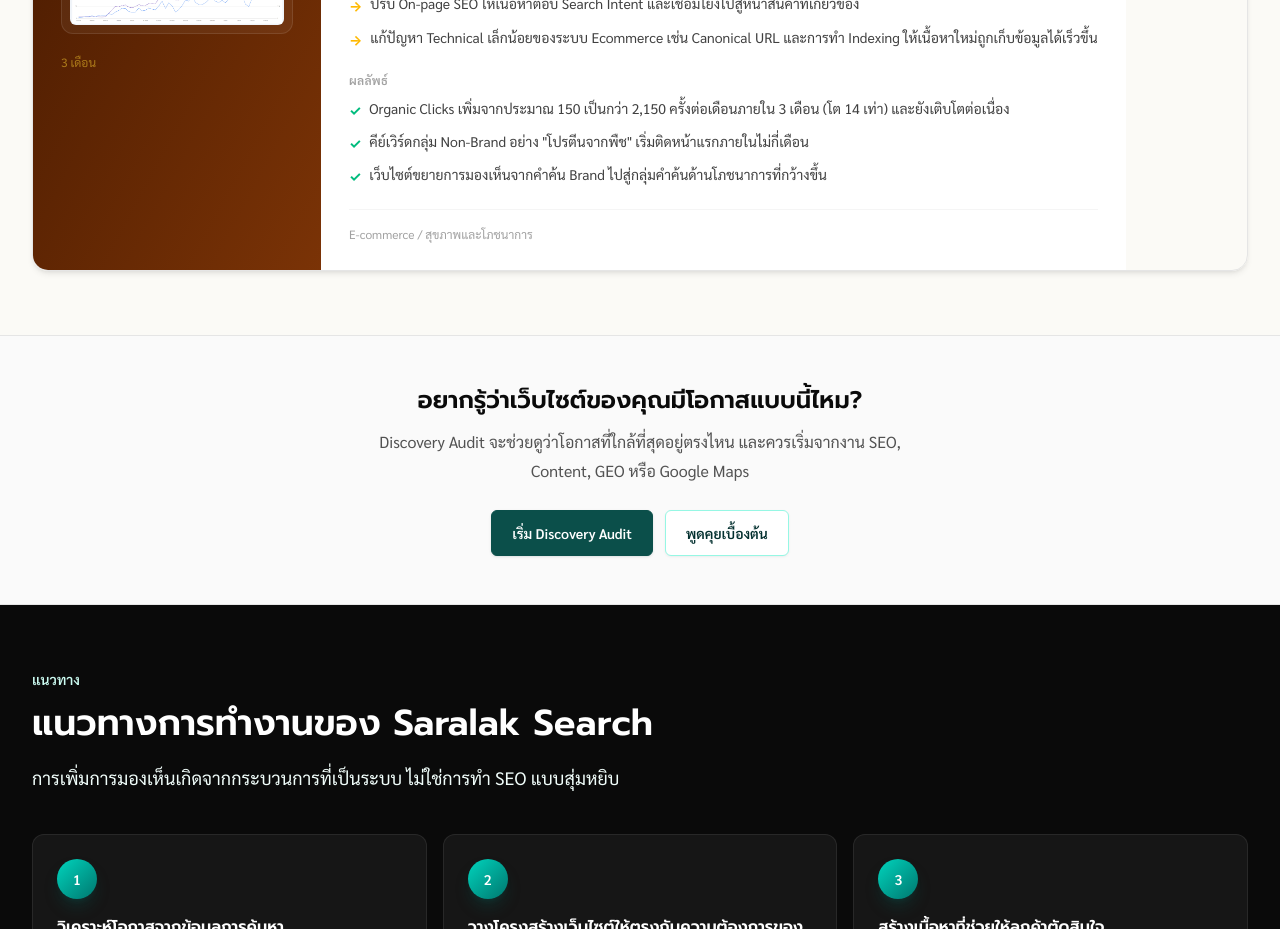
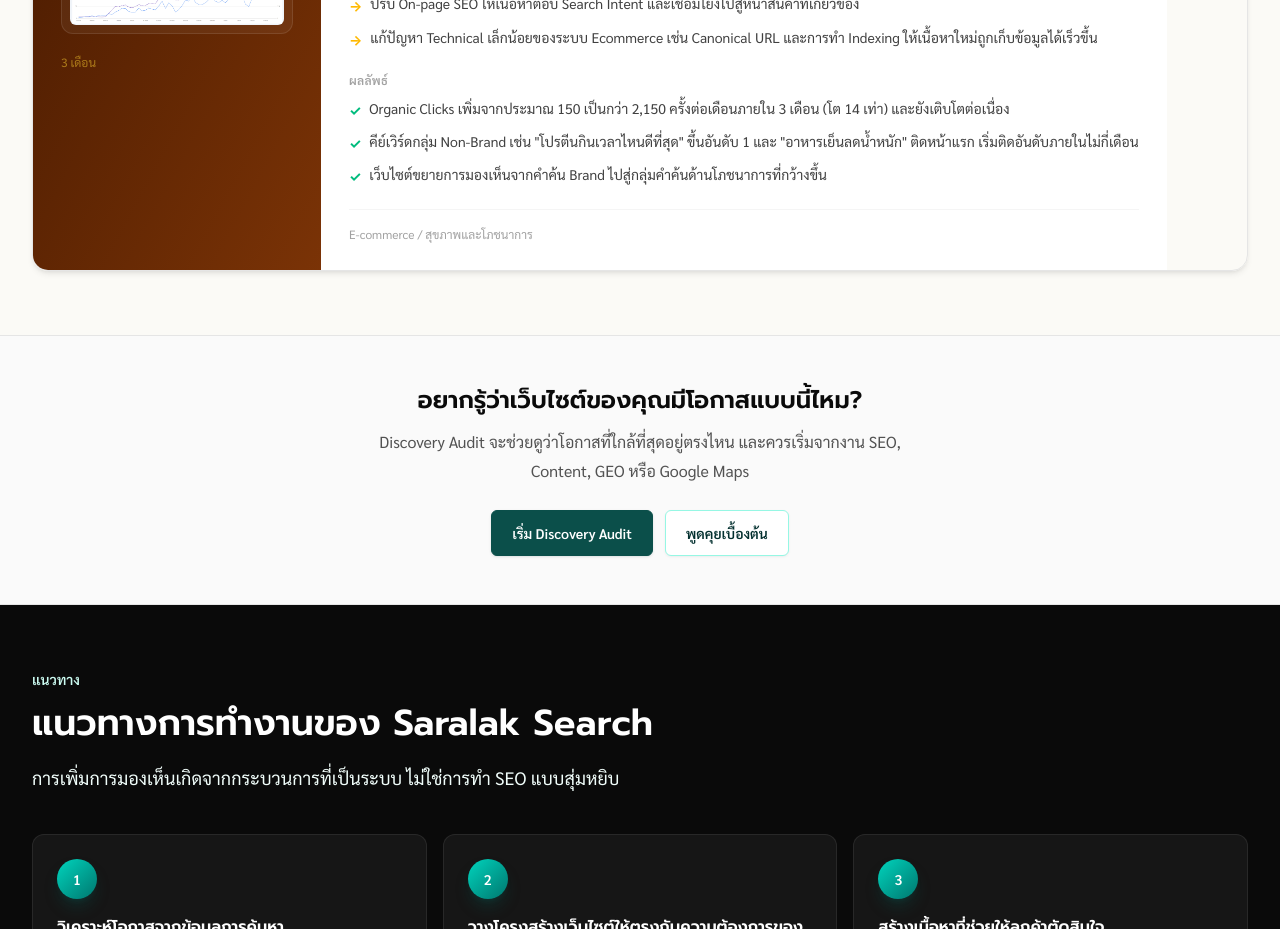
Before and after one commit to sksaralak/saralak-search, a React (Vite) app: page /case-studies in a window 1280 px wide. Shown: the part 3500-4429 px from the top of the page. Built offline with nearby package versions, Linux system fonts and the light colour scheme.

Commit message:
Strengthen nutrition case study with verified non-branded query examples

```diff
--- a/src/content/caseStudies.ts
+++ b/src/content/caseStudies.ts
@@ -137,7 +137,7 @@
       ],
       results: [
         'Organic Clicks เพิ่มจากประมาณ 150 เป็นกว่า 2,150 ครั้งต่อเดือนภายใน 3 เดือน (โต 14 เท่า) และยังเติบโตต่อเนื่อง',
-        'คีย์เวิร์ดกลุ่ม Non-Brand อย่าง "โปรตีนจากพืช" เริ่มติดหน้าแรกภายในไม่กี่เดือน',
+        'คีย์เวิร์ดกลุ่ม Non-Brand เช่น "โปรตีนกินเวลาไหนดีที่สุด" ขึ้นอันดับ 1 และ "อาหารเย็นลดน้ำหนัก" ติดหน้าแรก เริ่มติดอันดับภายในไม่กี่เดือน',
         'เว็บไซต์ขยายการมองเห็นจากคำค้น Brand ไปสู่กลุ่มคำค้นด้านโภชนาการที่กว้างขึ้น',
       ],
     },
```
